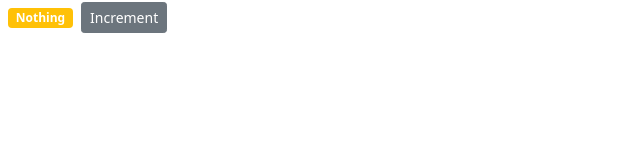
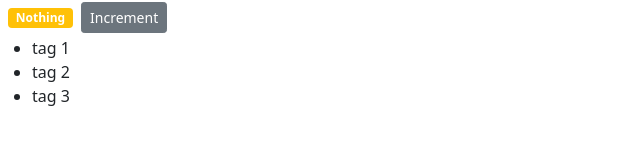
Before and after one commit to anasabufarraj/hello_react, a React (Create React App) app: page / in a window 1280 px wide. Shown: the top 160 px of the page, without its empty margins (0-640 px from the left). Built offline with nearby package versions, Linux system fonts and the light colour scheme.

Commit message:
List with unique keys

```diff
--- a/prettier.config.js
+++ b/prettier.config.js
@@ -3,4 +3,5 @@ module.exports = {
   tabWidth: 2,
   semi: true,
   singleQuote: true,
+  printWidth: 100,
 };
--- a/src/components/counter.jsx
+++ b/src/components/counter.jsx
@@ -3,17 +3,25 @@ import React, { Component } from 'react';
 class Counter extends Component {
   state = {
     count: 0,
+    tags: ['tag 1', 'tag 2', 'tag 3'],
   };
 
   render() {
     return (
       <React.Fragment>
-        <span className={`badge m-2 ${this.setBadgeColor()}`}>
-          {this.setCounterText()}
-        </span>
+        <span className={`badge m-2 ${this.setBadgeColor()}`}>{this.setCounterText()}</span>
         <button className="btn btn-secondary btn-sm">Increment</button>
+        <ul>
+          {this.state.tags.map((tag) => (
+            <li key={this.randomId()}>{tag}</li>
+          ))}
+        </ul>
       </React.Fragment>
     );
+  }
+
+  randomId() {
+    return Math.random();
   }
 
   setCounterText() {
```
